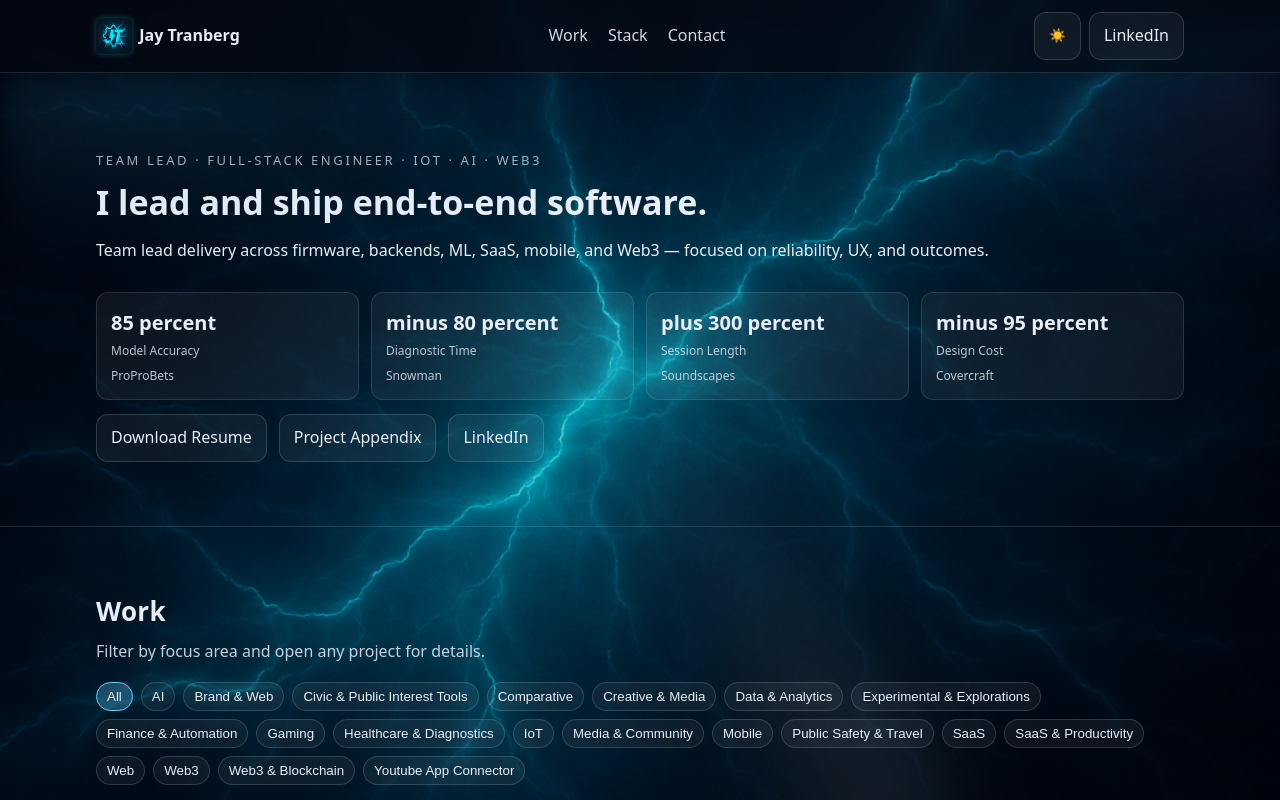
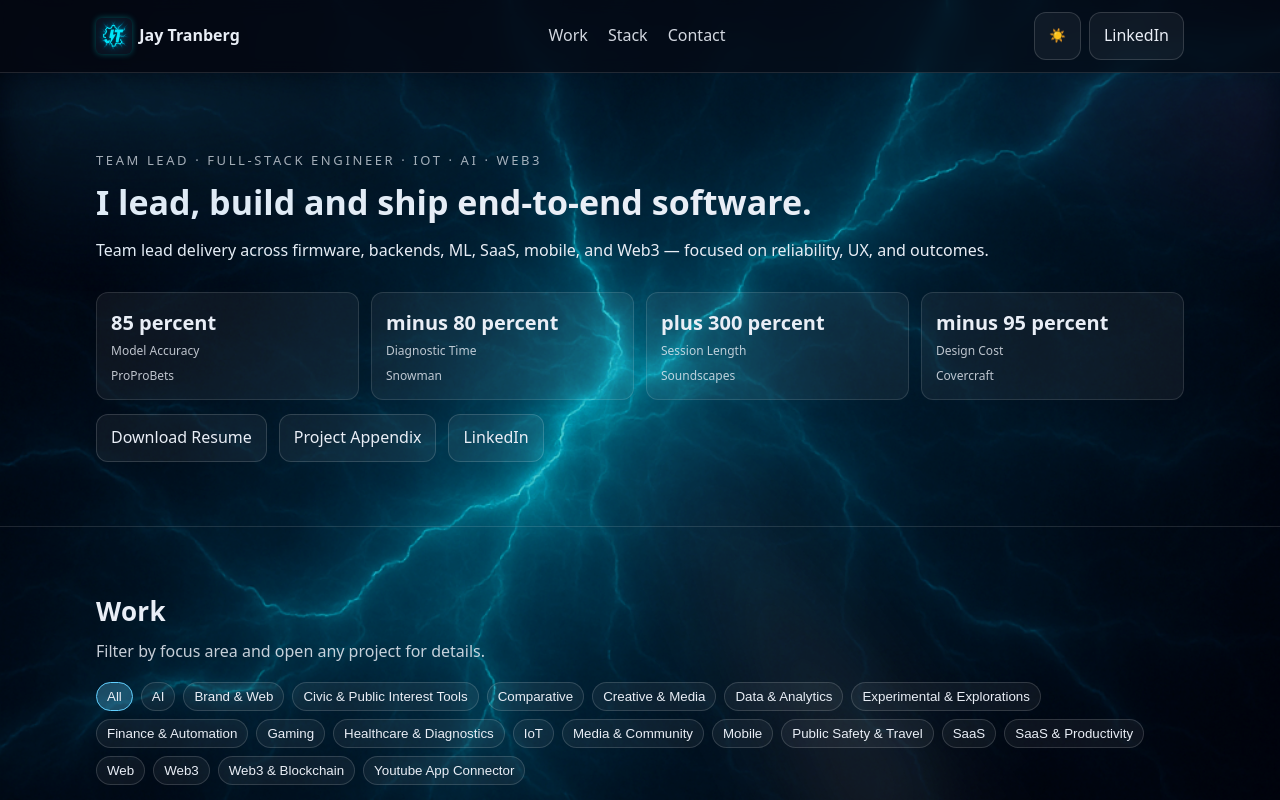
Before and after one commit to jtranberg/portfolio25, a React (Vite) app: page / in a window 1280 px wide. Shown: the top 800 px of the page. Built offline with nearby package versions, Linux system fonts and the light colour scheme.

Commit message:
team lead

```diff
--- a/src/App.jsx
+++ b/src/App.jsx
@@ -157,7 +157,7 @@
               Team Lead · Full-Stack Engineer · IoT · AI · Web3
             </p>
 
-            <h1 className="hero-title">I lead and ship end-to-end software.</h1>
+            <h1 className="hero-title">I lead, build and ship end-to-end software.</h1>
 
             <p className="hero-subtitle">
               Team lead delivery across firmware, backends, ML, SaaS, mobile, and
```
